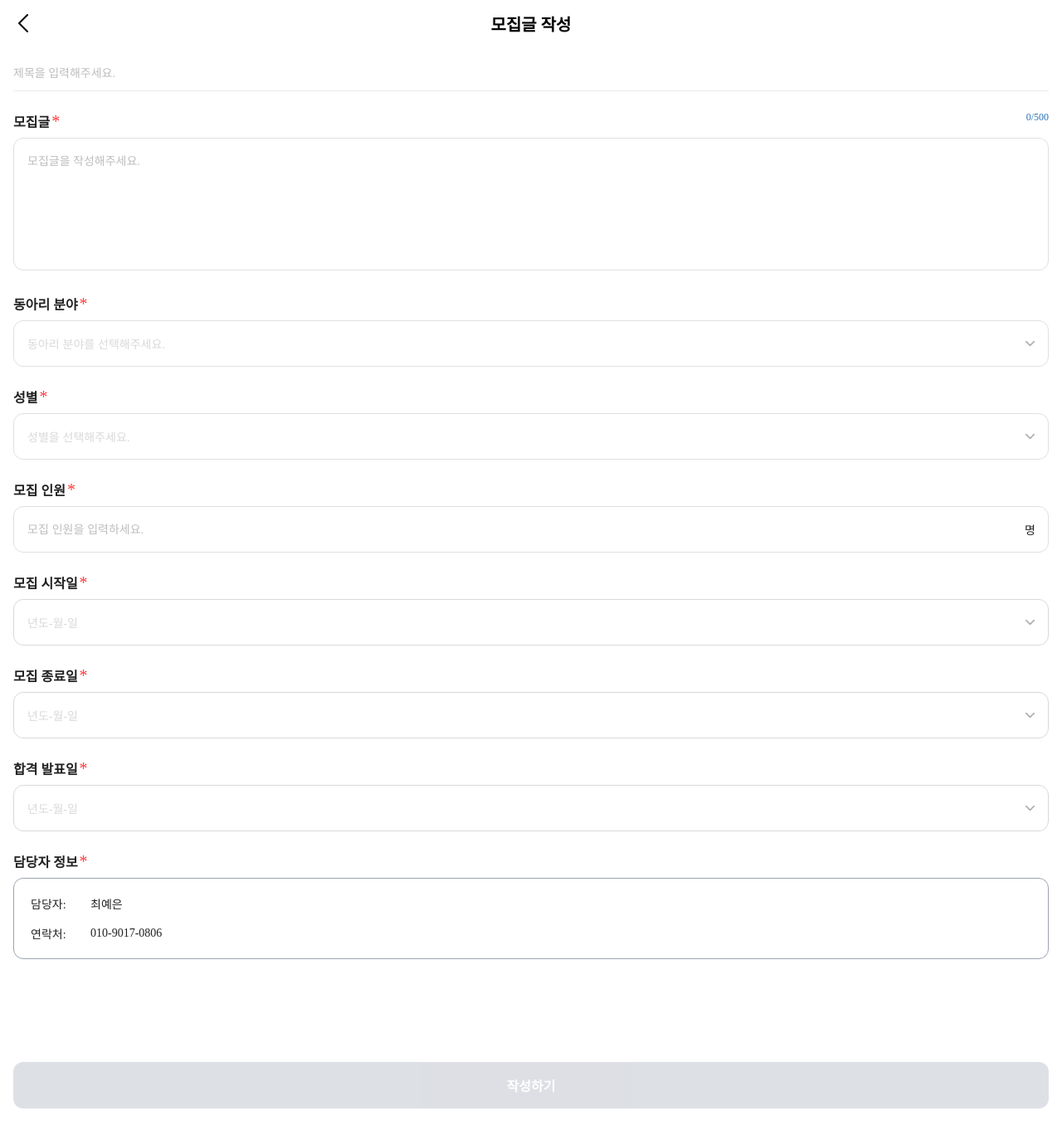
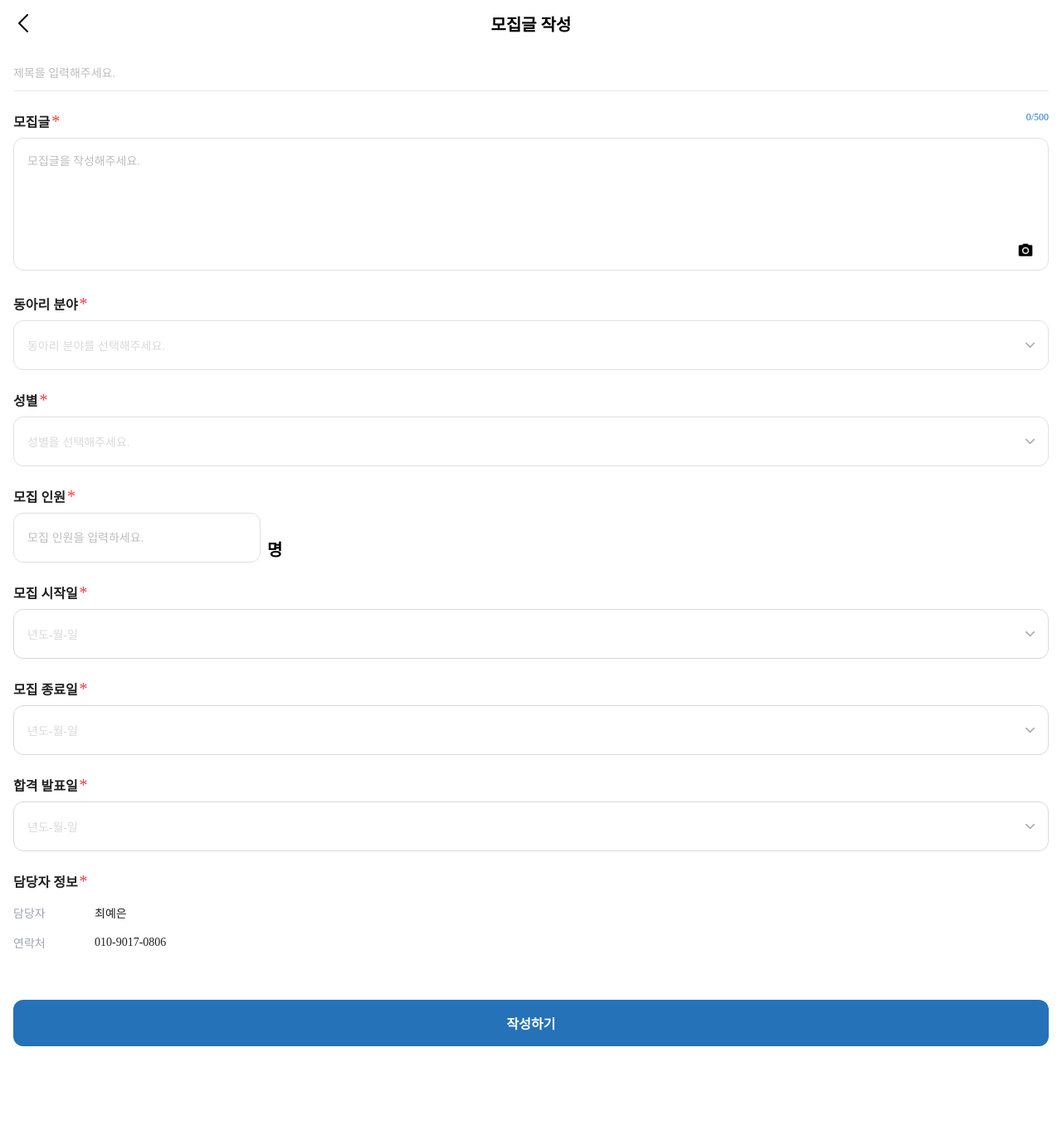
Before and after one commit to MARS-crew/mars7_recruit_front, a React (Vite) app: page /recruit in a window 1280 px wide. Shown: the top 1374 px of the page at 83% size. After the commit the page ends 1341 px from the top, so only its background shows below. Built offline with nearby package versions, Linux system fonts and the light colour scheme.

Commit message:
동아리 모집글 작성 페이지

```diff
--- a/src/pages/RecruitCreate.jsx
+++ b/src/pages/RecruitCreate.jsx
@@ -1,6 +1,6 @@
-import { useState } from 'react';
+import { useState, useRef, useEffect } from 'react';
 import { useNavigate } from 'react-router-dom';
-import Header from '../components/header';
+import Header from '../components/Header';
 import '../styles/RecruitCreate.css';
 
 export default function RecruitCreate() {
@@ -23,12 +23,77 @@ export default function RecruitCreate() {
   const [showEndDatePicker, setShowEndDatePicker] = useState(false);
   const [showDeadlinePicker, setShowDeadlinePicker] = useState(false);
   const [dateError, setDateError] = useState('');
+  const [emptyFieldError, setEmptyFieldError] = useState('');
+  const [uploadedImages, setUploadedImages] = useState([]);
 
   const [currentYear, setCurrentYear] = useState(new Date().getFullYear());
   const [currentMonth, setCurrentMonth] = useState(new Date().getMonth());
 
+  // refs for each section
+  const titleRef = useRef(null);
+  const contentRef = useRef(null);
+  const categoryRef = useRef(null);
+  const genderRef = useRef(null);
+  const recruitCountRef = useRef(null);
+  const startDateRef = useRef(null);
+  const endDateRef = useRef(null);
+  const deadlineRef = useRef(null);
+  const managerRef = useRef(null);
+  const imageInputRef = useRef(null);
+
+  // refs for dropdown and date picker wrappers
+  const categoryDropdownRef = useRef(null);
+  const genderDropdownRef = useRef(null);
+  const startDatePickerRef = useRef(null);
+  const endDatePickerRef = useRef(null);
+  const deadlinePickerRef = useRef(null);
+
   const categoryOptions = ['취미동아리', '전공동아리'];
   const genderOptions = ['남자', '여자', '무관'];
+
+  const handleImageUpload = (e) => {
+    const files = Array.from(e.target.files);
+    const newImages = files.map(file => ({
+      file,
+      preview: URL.createObjectURL(file)
+    }));
+    setUploadedImages(prev => [...prev, ...newImages]);
+  };
+
+  const handleImageDelete = (index) => {
+    setUploadedImages(prev => {
+      const newImages = [...prev];
+      URL.revokeObjectURL(newImages[index].preview);
+      newImages.splice(index, 1);
+      return newImages;
+    });
+  };
+
+  // 외부 클릭 감지하여 드롭다운/데이트피커 닫기
+  useEffect(() => {
+    const handleClickOutside = (event) => {
+      if (categoryDropdownRef.current && !categoryDropdownRef.current.contains(event.target)) {
+        setShowCategoryDropdown(false);
+      }
+      if (genderDropdownRef.current && !genderDropdownRef.current.contains(event.target)) {
+        setShowGenderDropdown(false);
+      }
+      if (startDatePickerRef.current && !startDatePickerRef.current.contains(event.target)) {
+        setShowStartDatePicker(false);
+      }
+      if (endDatePickerRef.current && !endDatePickerRef.current.contains(event.target)) {
+        setShowEndDatePicker(false);
+      }
+      if (deadlinePickerRef.current && !deadlinePickerRef.current.contains(event.target)) {
+        setShowDeadlinePicker(false);
+      }
+    };
+
+    document.addEventListener('mousedown', handleClickOutside);
+    return () => {
+      document.removeEventListener('mousedown', handleClickOutside);
+    };
+  }, []);
 
   const getDaysInMonth = (year, month) => {
     return new Date(year, month + 1, 0).getDate();
@@ -160,6 +225,68 @@ export default function RecruitCreate() {
   );
 
   const handleSubmit = () => {
+    // 필수 입력 검증 순서대로 확인
+    if (!formData.title) {
+      setEmptyFieldError('제목을 입력해 주세요.');
+      titleRef.current?.scrollIntoView({ behavior: 'smooth', block: 'center' });
+      return;
+    }
+
+    if (!formData.content) {
+      setEmptyFieldError('모집글을 입력해 주세요.');
+      contentRef.current?.scrollIntoView({ behavior: 'smooth', block: 'center' });
+      return;
+    }
+
+    if (!formData.category) {
+      setEmptyFieldError('동아리 분야를 선택해 주세요.');
+      categoryRef.current?.scrollIntoView({ behavior: 'smooth', block: 'center' });
+      return;
+    }
+
+    if (!formData.gender) {
+      setEmptyFieldError('성별을 선택해 주세요.');
+      genderRef.current?.scrollIntoView({ behavior: 'smooth', block: 'center' });
+      return;
+    }
+
+    if (!formData.recruitCount) {
+      setEmptyFieldError('모집 인원을 입력해 주세요.');
+      recruitCountRef.current?.scrollIntoView({ behavior: 'smooth', block: 'center' });
+      return;
+    }
+
+    if (!formData.startDate) {
+      setEmptyFieldError('모집 시작일을 선택해 주세요.');
+      startDateRef.current?.scrollIntoView({ behavior: 'smooth', block: 'center' });
+      return;
+    }
+
+    if (!formData.endDate) {
+      setEmptyFieldError('모집 종료일을 선택해 주세요.');
+      endDateRef.current?.scrollIntoView({ behavior: 'smooth', block: 'center' });
+      return;
+    }
+
+    if (dateError) {
+      setEmptyFieldError(dateError);
+      endDateRef.current?.scrollIntoView({ behavior: 'smooth', block: 'center' });
+      return;
+    }
+
+    if (!formData.deadline) {
+      setEmptyFieldError('합격 발표일을 선택해 주세요.');
+      deadlineRef.current?.scrollIntoView({ behavior: 'smooth', block: 'center' });
+      return;
+    }
+
+    if (!formData.managerName || !formData.phoneNumber) {
+      setEmptyFieldError('담당자 정보를 입력해 주세요.');
+      managerRef.current?.scrollIntoView({ behavior: 'smooth', block: 'center' });
+      return;
+    }
+
+    setEmptyFieldError('');
     // 폼 제출 로직
     console.log('Form submitted:', formData);
     navigate('/clubs');
@@ -180,7 +307,7 @@ export default function RecruitCreate() {
       <Header title="모집글 작성" />
 
       {/* 제목 입력 */}
-      <div className="title-input-section">
+      <div className="title-input-section" ref={titleRef}>
         <input
           type="text"
           className="title-input"
@@ -189,13 +316,17 @@ export default function RecruitCreate() {
           onChange={(e) => setFormData({ ...formData, title: e.target.value })}
         />
       </div>
+      {emptyFieldError && emptyFieldError.includes('제목') && (
+        <div className="error-message" style={{ marginTop: '-18px' }}>{emptyFieldError}</div>
+      )}
 
       {/* 모집글 입력 */}
-      <div className="form-group">
+      <div className="form-group" ref={contentRef}>
         <label className="form-label">
           모집글<span className="required">*</span>
         </label>
         <div className="char-count">{formData.content.length}/500</div>
+        <div className="textarea-wrapper">
           <textarea
             className="form-textarea"
             placeholder="모집글을 작성해주세요."
@@ -203,14 +334,49 @@ export default function RecruitCreate() {
             onChange={(e) => setFormData({ ...formData, content: e.target.value })}
             maxLength={500}
           />
+          <button
+            type="button"
+            className="image-upload-button"
+            onClick={() => imageInputRef.current?.click()}
+          >
+            <img src="../../public/icons/image-icon.png" alt="이미지 추가" style={{ width: '20px', height: '20px' }} />
+          </button>
+          <input
+            ref={imageInputRef}
+            type="file"
+            accept="image/*"
+            multiple
+            style={{ display: 'none' }}
+            onChange={handleImageUpload}
+          />
+        </div>
+        {uploadedImages.length > 0 && (
+          <div className="uploaded-images">
+            {uploadedImages.map((img, index) => (
+              <div key={index} className="image-preview">
+                <img src={img.preview} alt={`업로드 ${index + 1}`} />
+                <button
+                  type="button"
+                  className="image-delete-button"
+                  onClick={() => handleImageDelete(index)}
+                >
+                  ×
+                </button>
+              </div>
+            ))}
+          </div>
+        )}
+        {emptyFieldError && emptyFieldError.includes('모집글') && (
+          <div className="error-message" style={{ marginTop: '8px' }}>{emptyFieldError}</div>
+        )}
       </div>
 
       {/* 동아리 분야 드롭다운 */}
-      <div className="form-group">
+      <div className="form-group" ref={categoryRef}>
         <label className="form-label">
           동아리 분야<span className="required">*</span>
         </label>
-        <div className="dropdown-wrapper">
+        <div className="dropdown-wrapper" ref={categoryDropdownRef}>
           <button
             className={`dropdown-button ${showCategoryDropdown ? 'active' : ''}`}
             onClick={() => setShowCategoryDropdown(!showCategoryDropdown)}
@@ -241,14 +407,17 @@ export default function RecruitCreate() {
             </div>
           )}
         </div>
+        {emptyFieldError && emptyFieldError.includes('동아리 분야') && (
+          <div className="error-message" style={{ marginTop: '8px' }}>{emptyFieldError}</div>
+        )}
       </div>
 
       {/* 성별 드롭다운 */}
-      <div className="form-group">
+      <div className="form-group" ref={genderRef}>
         <label className="form-label">
           성별<span className="required">*</span>
         </label>
-        <div className="dropdown-wrapper">
+        <div className="dropdown-wrapper" ref={genderDropdownRef}>
           <button
             className={`dropdown-button ${showGenderDropdown ? 'active' : ''}`}
             onClick={() => setShowGenderDropdown(!showGenderDropdown)}
@@ -279,10 +448,13 @@ export default function RecruitCreate() {
             </div>
           )}
         </div>
+        {emptyFieldError && emptyFieldError.includes('성별') && (
+          <div className="error-message" style={{ marginTop: '8px' }}>{emptyFieldError}</div>
+        )}
       </div>
 
       {/* 모집 인원 */}
-      <div className="form-group">
+      <div className="form-group" ref={recruitCountRef}>
         <label className="form-label">
           모집 인원<span className="required">*</span>
         </label>
@@ -296,16 +468,19 @@ export default function RecruitCreate() {
           />
           <span className="recruit-count-unit">명</span>
         </div>
+        {emptyFieldError && emptyFieldError.includes('모집 인원') && (
+          <div className="error-message" style={{ marginTop: '8px' }}>{emptyFieldError}</div>
+        )}
       </div>
 
       {/* 모집 시작일 */}
-      <div className="form-group">
+      <div className="form-group" ref={startDateRef}>
         <label className="form-label">
           모집 시작일<span className="required">*</span>
         </label>
-        <div className="date-input-container full-width">
+        <div className="date-input-container full-width" ref={startDatePickerRef}>
           <button
-            className="date-button full-width"
+            className={`date-button full-width ${showStartDatePicker ? 'active' : ''}`}
             onClick={() => {
               setShowStartDatePicker(!showStartDatePicker);
               setShowEndDatePicker(false);
@@ -327,16 +502,19 @@ export default function RecruitCreate() {
             <CalendarPicker dateField="startDate" setShowPicker={setShowStartDatePicker} />
           )}
         </div>
+        {emptyFieldError && emptyFieldError.includes('시작일') && (
+          <div className="error-message" style={{ marginTop: '8px' }}>{emptyFieldError}</div>
+        )}
       </div>
 
       {/* 모집 종료일 */}
-      <div className="form-group">
+      <div className="form-group" ref={endDateRef}>
         <label className="form-label">
           모집 종료일<span className="required">*</span>
         </label>
-        <div className="date-input-container full-width">
+        <div className="date-input-container full-width" ref={endDatePickerRef}>
           <button
-            className="date-button full-width"
+            className={`date-button full-width ${showEndDatePicker ? 'active' : ''}`}
             onClick={() => {
               setShowEndDatePicker(!showEndDatePicker);
               setShowStartDatePicker(false);
@@ -361,16 +539,19 @@ export default function RecruitCreate() {
             <div className="error-message">{dateError}</div>
           )}
         </div>
+        {emptyFieldError && emptyFieldError.includes('종료일') && (
+          <div className="error-message" style={{ marginTop: '8px' }}>{emptyFieldError}</div>
+        )}
       </div>
 
       {/* 합격 발표일 */}
-      <div className="form-group">
+      <div className="form-group" ref={deadlineRef}>
         <label className="form-label">
           합격 발표일<span className="required">*</span>
         </label>
-        <div className="date-input-container full-width">
+        <div className="date-input-container full-width" ref={deadlinePickerRef}>
           <button
-            className="date-button full-width"
+            className={`date-button full-width ${showDeadlinePicker ? 'active' : ''}`}
             onClick={() => {
               setShowDeadlinePicker(!showDeadlinePicker);
               setShowStartDatePicker(false);
@@ -395,13 +576,13 @@ export default function RecruitCreate() {
       </div>
 
       {/* 담당자 정보 */}
-      <div className="form-group">
+      <div className="form-group" ref={managerRef}>
         <label className="form-label">
           담당자 정보<span className="required">*</span>
         </label>
         <div className="manager-info-container">
           <div className="manager-info-row">
-            <span className="manager-label">담당자:</span>
+            <span className="manager-label">담당자</span>
             <input
               type="text"
               className="manager-input"
@@ -411,7 +592,7 @@ export default function RecruitCreate() {
             />
           </div>
           <div className="manager-info-row">
-            <span className="manager-label">연락처:</span>
+            <span className="manager-label">연락처</span>
             <input
               type="tel"
               className="manager-input"
@@ -421,25 +602,15 @@ export default function RecruitCreate() {
             />
           </div>
         </div>
+        {emptyFieldError && emptyFieldError.includes('담당자') && (
+          <div className="error-message" style={{ marginTop: '8px' }}>{emptyFieldError}</div>
+        )}
       </div>
 
       {/* 제출 버튼 */}
       <button
         className="submit-button"
         onClick={handleSubmit}
-        disabled={
-          !formData.title ||
-          !formData.content ||
-          !formData.category ||
-          !formData.gender ||
-          !formData.recruitCount ||
-          !formData.startDate ||
-          !formData.endDate ||
-          !formData.deadline ||
-          !formData.managerName ||
-          !formData.phoneNumber ||
-          dateError
-        }
       >
         작성하기
       </button>
--- a/src/styles/RecruitCreate.css
+++ b/src/styles/RecruitCreate.css
@@ -54,10 +54,15 @@
 }
 
 /* 텍스트 영역 */
+.textarea-wrapper {
+  position: relative;
+}
+
 .form-textarea {
   width: 100%;
   min-height: 160px;
   padding: 16px;
+  padding-bottom: 48px;
   border: 1px solid #E0E0E0;
   border-radius: 12px;
   font-size: 14px;
@@ -76,6 +81,71 @@
   border-color: #2572B9;
 }
 
+.image-upload-button {
+  position: absolute;
+  bottom: 12px;
+  right: 12px;
+  width: 32px;
+  height: 32px;
+  border: none;
+  background-color: transparent;
+  cursor: pointer;
+  padding: 0;
+  display: flex;
+  align-items: center;
+  justify-content: center;
+  transition: opacity 0.2s;
+}
+
+.image-upload-button:hover {
+  opacity: 0.7;
+}
+
+.uploaded-images {
+  display: flex;
+  gap: 8px;
+  margin-top: 8px;
+  flex-wrap: wrap;
+}
+
+.image-preview {
+  position: relative;
+  width: 80px;
+  height: 80px;
+  border-radius: 8px;
+  overflow: hidden;
+  border: 1px solid #E0E0E0;
+}
+
+.image-preview img {
+  width: 100%;
+  height: 100%;
+  object-fit: cover;
+}
+
+.image-delete-button {
+  position: absolute;
+  top: 4px;
+  right: 4px;
+  width: 20px;
+  height: 20px;
+  border-radius: 50%;
+  border: none;
+  background-color: rgba(0, 0, 0, 0.6);
+  color: white;
+  font-size: 16px;
+  line-height: 1;
+  cursor: pointer;
+  display: flex;
+  align-items: center;
+  justify-content: center;
+  padding: 0;
+}
+
+.image-delete-button:hover {
+  background-color: rgba(0, 0, 0, 0.8);
+}
+
 /* 드롭다운 */
 .dropdown-wrapper {
   position: relative;
@@ -83,7 +153,7 @@
 
 .dropdown-button {
   width: 100%;
-  height: 56px;
+  height: 60px;
   padding: 16px;
   border: 1px solid #E0E0E0;
   border-radius: 12px;
@@ -98,7 +168,7 @@
 }
 
 .dropdown-button:hover {
-  border-color: #D9D9D9;
+  border-color: #FFC100;
 }
 
 .dropdown-button.active {
@@ -136,52 +206,57 @@
 }
 
 .dropdown-item {
-  padding: 16px 16px 16px 8px;
+  padding: 16px 16px 16px 16px;
   cursor: pointer;
   font-size: 14px;
   color: #212121;
   transition: background-color 0.2s;
+  box-sizing: border-box;
+  position: relative;
+  background-color: #FFFFFF;
+  z-index: 0;
 }
 
-.dropdown-item:hover {
-  background-color: #FFF9E6;
-  margin: 16px;
-}
 .dropdown-item.unselected {
-  background-color: #FFFFFF;
   font-weight: 400;
-  color: #9EA3B2;
+  color: #212121;
   display: flex;
   align-items: center;
-  margin-left: 12px;
 }
 
 .dropdown-item.selected {
-  background-color: #FFC10033;
-  font-weight: 500;
-  color: #9B7500;
-  border-radius: 8px;
-  width: 337px;
-  height: 44px;
+  color: #212121;
+  font-weight: 400;
   display: flex;
   align-items: center;
-  margin-top: 6px;
-  margin-left: 12px;
-  margin-bottom: 6px;
+}
+
+.dropdown-item::before {
+  content: '';
+  position: absolute;
+  inset: 6px;
+  border-radius: 8px;
+  background-color: transparent;
+  transition: background-color 0.2s;
+  pointer-events: none;
+  z-index: -1;
+}
+
+.dropdown-item:hover::before {
+  background-color: #FFC10033;
 }
 
 /* 모집 인원 */
 .recruit-count-wrapper {
-  position: relative;
   display: flex;
-  align-items: center;
+  align-items: flex-end;
+  gap: 8px;
 }
 
 .recruit-count-input {
-  width: 100%;
-  height: 56px;
+  width: 298px;
+  height: 60px;
   padding: 16px;
-  padding-right: 48px;
   border: 1px solid #E0E0E0;
   border-radius: 12px;
   font-size: 14px;
@@ -205,13 +280,13 @@
 }
 
 .recruit-count-unit {
-  position: absolute;
-  right: 16px;
-  font-size: 14px;
-  color: #212121;
-  font-weight: 500;
-  background-color: #ffffff;
-  pointer-events: none;
+  font-size: 20px;
+  color: #000;
+  font-weight: 700;
+  flex-shrink: 0;
+  line-height: 1;
+  align-self: flex-end;
+  padding-bottom: 5px;
 }
 
 /* 날짜 선택 */
@@ -231,7 +306,7 @@
 
 .date-button {
   width: 100%;
-  height: 56px;
+  height: 60px;
   padding: 16px;
   border: 1px solid #D9D9D9;
   border-radius: 12px;
@@ -365,28 +440,21 @@
 
 /* 담당자 정보 */
 .manager-info-container {
-  border: 1px solid #9EA3B2;
-  border-radius: 12px;
-  padding: 20px;
   background-color: #ffffff;
 }
 
 .manager-info-row {
   display: flex;
   align-items: center;
-  gap: 12px;
-  margin-bottom: 16px;
-}
-
-.manager-info-row:last-child {
-  margin-bottom: 0;
+  gap: 8px;
+  margin-top: 16px;
 }
 
 .manager-label {
   font-size: 14px;
-  font-weight: 500;
-  color: #212121;
-  min-width: 60px;
+  font-weight: 400;
+  color: #9EA3B2;
+  min-width: 90px;
   flex-shrink: 0;
 }
 
@@ -416,7 +484,7 @@
   font-size: 16px;
   font-weight: 600;
   cursor: pointer;
-  margin-top: 100px;
+  margin-top: 35px;
   transition: background-color 0.2s;
 }
 
```
Also changed, not shown: public/icons/image-icon.png (added). Lines whose indentation alone changed are shown as unchanged.
